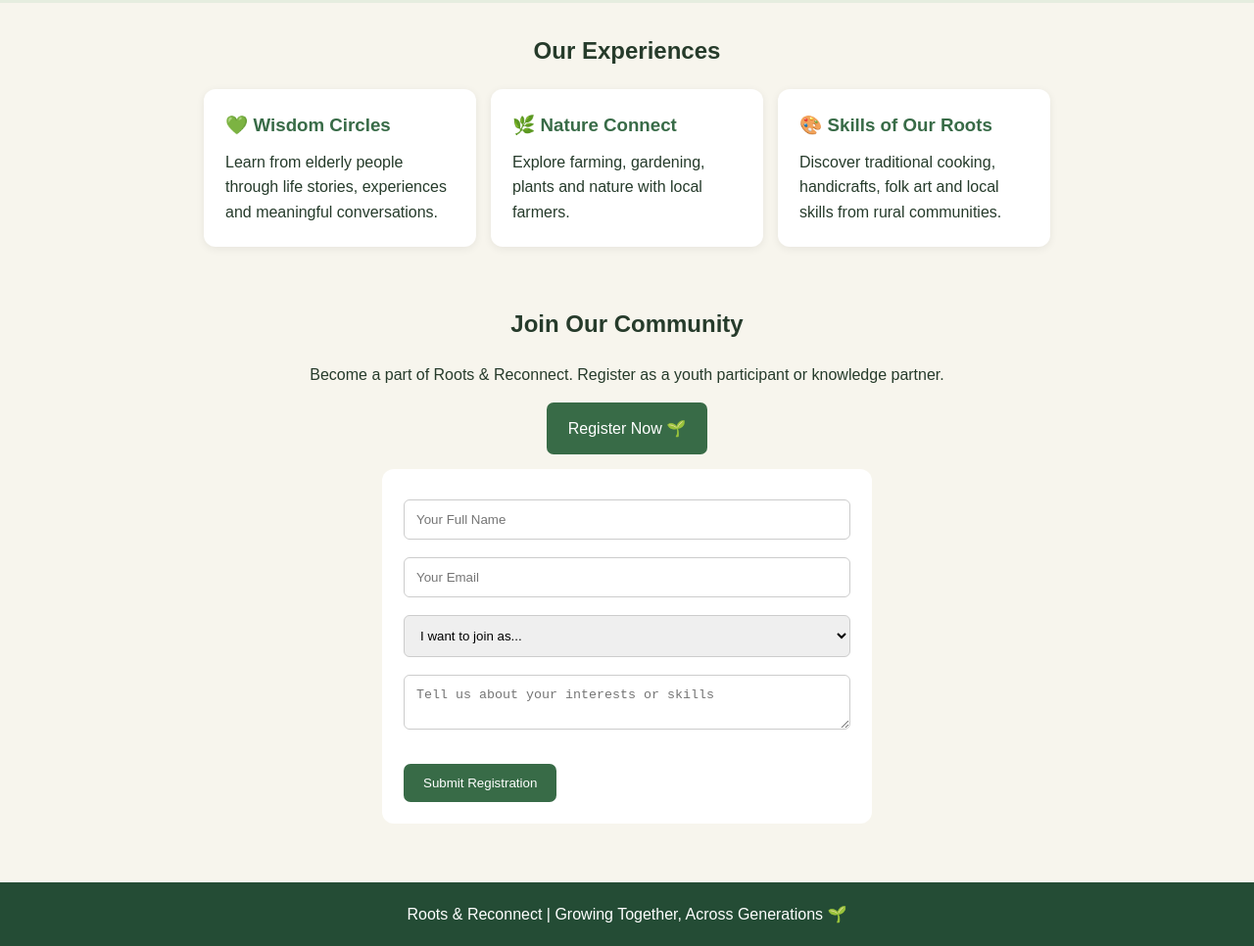
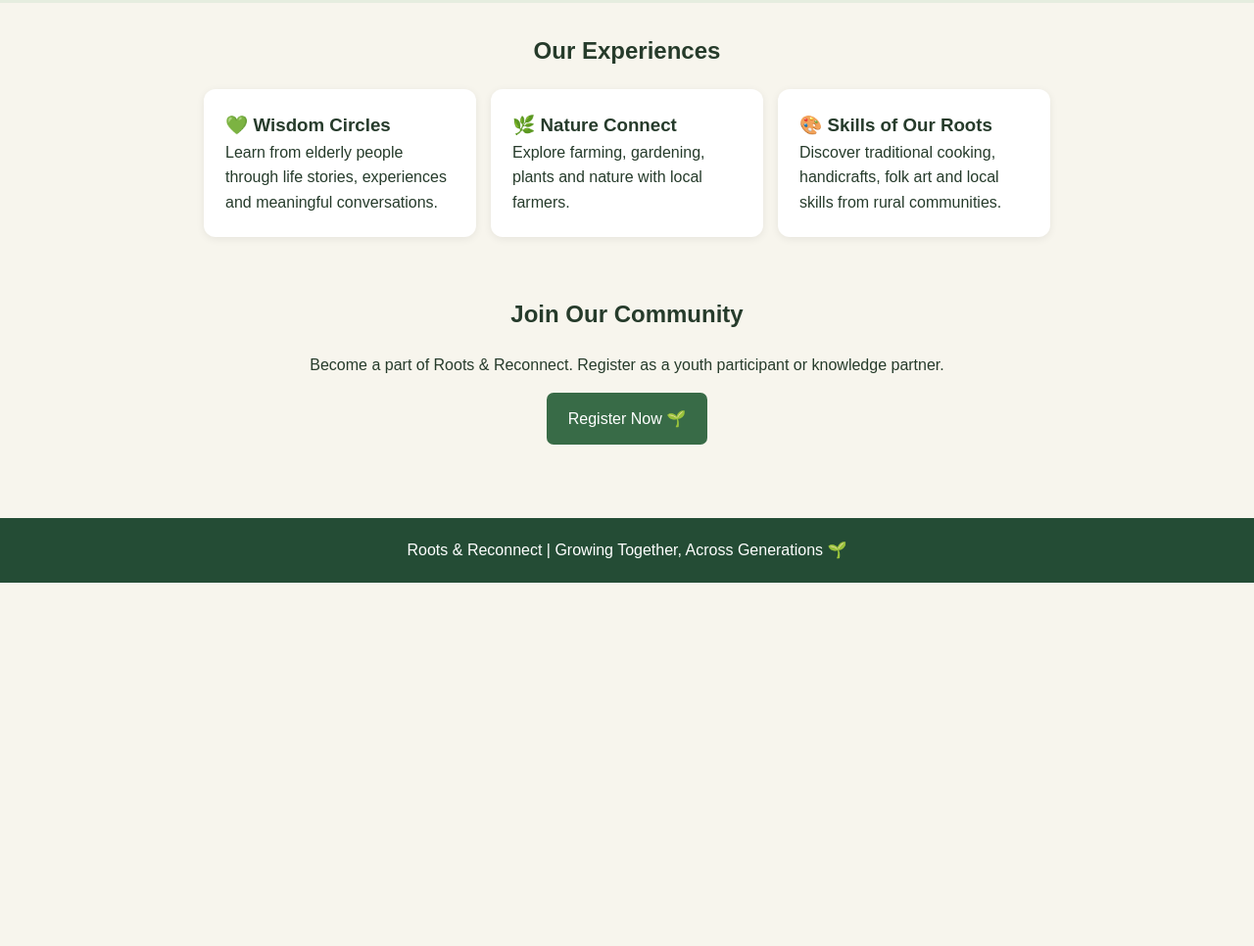
Before and after one commit to divyamalhotra4395-ui/SANGAM, a plain HTML site: page index.html in a window 1280 px wide. Shown: the part 362-1328 px from the top of the page at 98% size. After the commit the page ends 957 px from the top, so only its background shows below. Drawn offline with Linux system fonts and the light colour scheme.

Commit message:
Update index.html

```diff
--- a/index.html
+++ b/index.html
@@ -82,19 +82,9 @@ section h2 {
     padding: 22px;
     border-radius: 12px;
     box-shadow: 0 2px 8px #00000012;
-}
 
-.card h3 {
-    margin-bottom: 10px;
-    color: #386b47;
-}
 
-form {
-    background: white;
-    padding: 22px;
-    border-radius: 12px;
-    max-width: 500px;
-    margin: auto;
+
 }
 
 input, select, textarea {
@@ -182,48 +172,14 @@ footer {
     </a>
 </div>
 
-    <form id="joinForm">
-        <input type="text" id="name" placeholder="Your Full Name" required>
 
-        <input type="email" id="email" placeholder="Your Email" required>
-
-        <select id="role" required>
-            <option value="">I want to join as...</option>
-            <option>Youth Participant</option>
-            <option>Farmer</option>
-            <option>Elderly Knowledge Partner</option>
-            <option>Rural Woman / Artisan</option>
-        </select>
-
-        <textarea id="interest" placeholder="Tell us about your interests or skills"></textarea>
-
-        <button type="submit">Submit Registration</button>
-
-        <p id="message" aria-live="polite"></p>
-    </form>
 </section>
 
 <footer>
     <p>Roots & Reconnect | Growing Together, Across Generations 🌱</p>
 </footer>
 
-<script>
-document.getElementById("joinForm").addEventListener("submit", function(event) {
-    event.preventDefault();
 
-    const name = document.getElementById("name").value.trim();
-
-    if (!name) {
-        document.getElementById("message").textContent = "Please enter your name.";
-        return;
-    }
-
-    document.getElementById("message").textContent =
-        "Thank you, " + name + "! Your demo registration was received.";
-
-    this.reset();
-});
-</script>
 
 </body>
 </html>
```
